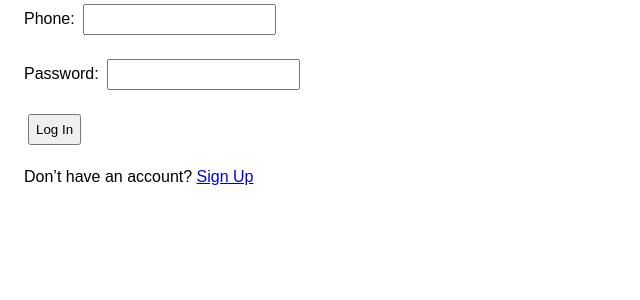
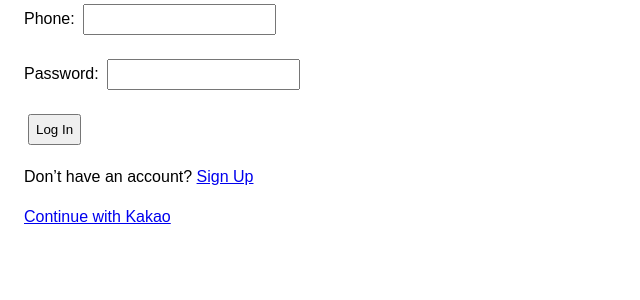
Before and after one commit to OrientingFreeman/SalonDeNature_ManagementSystem, a Flask app: page /login in a window 1280 px wide. Shown: the part 197-497 px from the top of the page, without its empty margins (0-640 px from the left). Run offline with Flask 3, Linux system fonts and the light colour scheme.

Commit message:
Add Kakao customer login

```diff
--- a/auth/routes.py
+++ b/auth/routes.py
@@ -1,12 +1,14 @@
 from datetime import datetime
 
-from flask import Blueprint, render_template, request, redirect, url_for, session
+from flask import Blueprint, render_template, request, redirect, url_for, session, current_app
 from werkzeug.security import generate_password_hash, check_password_hash
 
 from extensions import db
 from customers.models import Customer
 
 from translations import get_text, normalize_lang
+
+import requests
 
 def get_lang():
     lang = normalize_lang(request.args.get("lang", session.get("lang", "en")))
@@ -86,3 +88,86 @@ def login():
 def logout():
     session.pop("customer_id", None)
     return redirect(url_for("customer_booking.customer_home", lang=session.get("lang", "en")))
+
+
+@auth_bp.route("/kakao/login")
+def kakao_login():
+    kakao_auth_url = (
+        "https://kauth.kakao.com/oauth/authorize"
+        f"?client_id={current_app.config['KAKAO_REST_API_KEY']}"
+        f"&redirect_uri={current_app.config['KAKAO_REDIRECT_URI']}"
+        "&response_type=code"
+    )
+    return redirect(kakao_auth_url)
+
+
+@auth_bp.route("/kakao/callback")
+def kakao_callback():
+    code = request.args.get("code")
+
+    if not code:
+        return "Kakao login failed.", 400
+
+    token_response = requests.post(
+        "https://kauth.kakao.com/oauth/token",
+        data={
+            "grant_type": "authorization_code",
+            "client_id": current_app.config["KAKAO_REST_API_KEY"],
+            "redirect_uri": current_app.config["KAKAO_REDIRECT_URI"],
+            "code": code,
+        },
+        headers={
+            "Content-Type": "application/x-www-form-urlencoded;charset=utf-8"
+        },
+    )
+
+    token_json = token_response.json()
+    access_token = token_json.get("access_token")
+
+    if not access_token:
+        return f"Failed to get Kakao access token: {token_json}", 400
+
+    user_response = requests.get(
+        "https://kapi.kakao.com/v2/user/me",
+        headers={
+            "Authorization": f"Bearer {access_token}",
+        },
+    )
+
+    user_json = user_response.json()
+
+    kakao_id = str(user_json.get("id"))
+    kakao_account = user_json.get("kakao_account", {})
+    profile = kakao_account.get("profile", {})
+
+    email = kakao_account.get("email")
+    nickname = profile.get("nickname") or "Kakao User"
+
+    customer = Customer.query.filter_by(
+        login_provider="kakao",
+        provider_user_id=kakao_id
+    ).first()
+
+    if not customer:
+        customer = Customer(
+            name=nickname,
+            phone=f"kakao_{kakao_id}",
+            email=email,
+            social_provider="kakao",
+            social_id=kakao_id,
+            login_provider="kakao",
+            provider_user_id=kakao_id,
+            last_login_at=datetime.utcnow(),
+        )
+        db.session.add(customer)
+    else:
+        customer.name = nickname
+        customer.email = email
+        customer.last_login_at = datetime.utcnow()
+
+    db.session.commit()
+
+    session["customer_id"] = customer.id
+    session["lang"] = session.get("lang", "en")
+
+    return redirect(url_for("customer_booking.customer_home", lang=session["lang"]))
--- a/requirements.txt
+++ b/requirements.txt
@@ -14,3 +14,4 @@ SQLAlchemy==2.0.50
 typing_extensions==4.15.0
 Werkzeug==3.1.8
 openpyxl
+requests
--- a/templates/login.html
+++ b/templates/login.html
@@ -21,4 +21,7 @@
     {{ text.no_account }}
     <a href="/signup?lang={{ lang }}">{{ text.signup }}</a>
 </p>
+
+<a href="{{ url_for('auth.kakao_login') }}">Continue with Kakao</a>
+
 {% endblock %}
```
